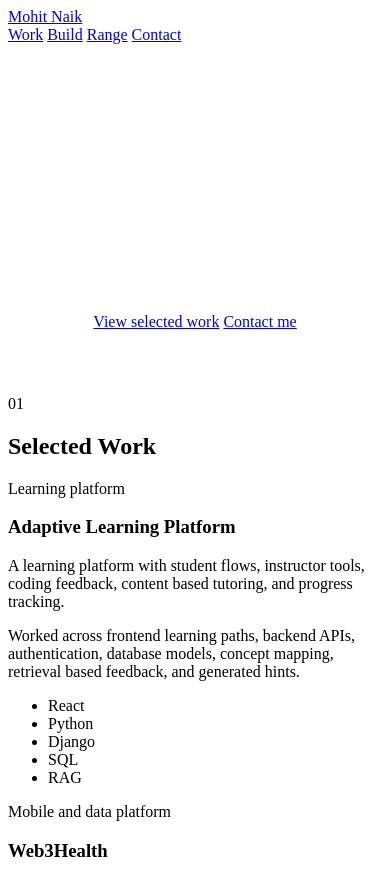
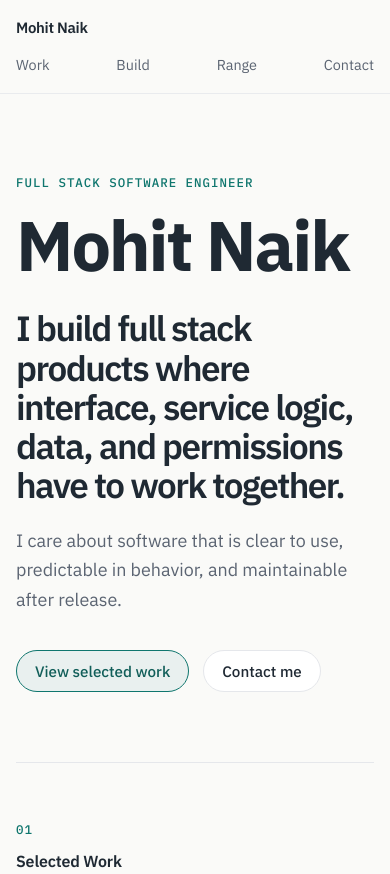
Before and after one commit to Mohitnaik21/mohitnaik21.github.io, a plain HTML site: page index.html in a window 390 px wide. Shown: the top 874 px of the page. Drawn offline with Linux system fonts and the light colour scheme.

Commit message:
Replace portfolio styling with clean design system

```diff
--- a/styles/main.css
+++ b/styles/main.css
@@ -1,198 +1,383 @@
-.hero {
-  position: relative;
-  padding: 4rem 0;
-  color: white;
-  text-align: center;
+:root {
+  --color-background: #fafaf8;
+  --color-surface: #ffffff;
+  --color-text: #1f2933;
+  --color-muted: #5b6472;
+  --color-border: #e5e7eb;
+  --color-accent: #0f766e;
+  --color-accent-strong: #115e59;
+  --font-sans: "IBM Plex Sans", Arial, sans-serif;
+  --font-mono: "IBM Plex Mono", Consolas, monospace;
+  --max-width: 1080px;
 }
 
-#particles-js {
-  position: absolute;
-  top: 0;
-  left: 0;
-  width: 100%;
-  height: 100%;
-  z-index: 0; /* Ensure it's behind other content */
-  pointer-events: none; /* Prevent interaction with particles */
+* {
+  box-sizing: border-box;
 }
 
-
-.highlights .bg-white {
-  transition: transform 0.3s ease, box-shadow 0.3s ease;
+html {
+  scroll-behavior: smooth;
 }
 
-.highlights .bg-white:hover {
-  transform: translateY(-5px);
-  box-shadow: 0 8px 20px rgba(0, 0, 0, 0.2);
+body {
+  margin: 0;
+  background: var(--color-background);
+  color: var(--color-text);
+  font-family: var(--font-sans);
+  font-size: 16px;
+  line-height: 1.65;
+  text-rendering: optimizeLegibility;
+  -webkit-font-smoothing: antialiased;
 }
 
-button.theme-toggle {
-  cursor: pointer;
-  font-size: 1.5rem;
+body::selection {
+  background: rgba(15, 118, 110, 0.16);
 }
 
-/* Tabs */
-.tab-btn {
-  padding: 10px 20px;
-  background-color: #f3f4f6;
-  border-radius: 5px;
-  font-size: 16px;
-  cursor: pointer;
-  transition: background-color 0.3s ease;
+a {
+  color: inherit;
+  text-decoration: none;
 }
 
-.tab-btn.active {
-  background-color: #2563eb;
-  color: #fff;
+a:focus-visible,
+button:focus-visible {
+  outline: 2px solid var(--color-accent);
+  outline-offset: 4px;
 }
 
-.tab-content {
-  display: none;
+h1,
+h2,
+h3,
+p {
+  margin-top: 0;
 }
 
-.tab-content.active {
-  display: block;
+h1,
+h2,
+h3 {
+  line-height: 1.15;
+  letter-spacing: -0.03em;
 }
 
-/* Skill Box */
-.skill-box {
-  text-align: center;
-  background-color: #fff;
-  padding: 20px;
-  border-radius: 10px;
-  box-shadow: 0 4px 6px rgba(0, 0, 0, 0.1);
-  transition: transform 0.3s ease;
+p {
+  color: var(--color-muted);
 }
 
-.skill-box:hover {
-  transform: translateY(-10px);
+.page-shell {
+  width: min(var(--max-width), calc(100% - 48px));
+  margin: 0 auto;
 }
 
-/* Tooltip Styling */
-.tooltip-container {
-  position: relative;
-  display: inline-block;
-  cursor: pointer;
+.site-header {
+  position: sticky;
+  top: 0;
+  z-index: 20;
+  border-bottom: 1px solid rgba(229, 231, 235, 0.78);
+  background: rgba(250, 250, 248, 0.92);
+  backdrop-filter: blur(12px);
 }
 
-.tooltip-text {
-  visibility: hidden;
-  background-color: #555;
-  /* Dark Gray */
-  color: white;
-  text-align: center;
-  padding: 5px 10px;
-  border-radius: 5px;
-  position: absolute;
-  z-index: 1;
-  bottom: 150%;
-  /* Position above the button */
-  left: 50%;
-  transform: translateX(-50%);
-  opacity: 0;
-  transition: opacity 0.3s ease-in-out;
+.nav-shell {
+  display: flex;
+  min-height: 72px;
+  align-items: center;
+  justify-content: space-between;
+  gap: 24px;
 }
 
-.tooltip-text::after {
-  content: '';
-  position: absolute;
-  top: 100%;
-  /* Arrow pointing down */
-  left: 50%;
-  margin-left: -5px;
-  border-width: 5px;
-  border-style: solid;
-  border-color: #555 transparent transparent transparent;
+.brand {
+  font-weight: 600;
+  letter-spacing: -0.02em;
 }
 
-.tooltip-container:hover .tooltip-text {
-  visibility: visible;
-  opacity: 1;
+.site-nav {
+  display: flex;
+  align-items: center;
+  gap: 28px;
+  color: var(--color-muted);
+  font-size: 0.94rem;
 }
 
-
-
-/* Toast Styling */
-.toast {
-  position: fixed;
-  top: 20px;
-  left: 50%;
-  transform: translateX(-50%);
-  background-color: #2563eb;
-  /* Tailwind blue-600 */
-  color: white;
-  padding: 10px 20px;
-  border-radius: 5px;
-  box-shadow: 0 4px 6px rgba(0, 0, 0, 0.1);
-  display: none;
-  z-index: 1000;
+.site-nav a,
+.hero-actions a,
+.contact-links a {
+  transition: color 160ms ease, border-color 160ms ease, background-color 160ms ease;
 }
 
-.toast.show {
-  display: block;
-  animation: fade-in-out 4s ease forwards;
+.site-nav a:hover,
+.contact-links a:hover {
+  color: var(--color-accent);
 }
 
-/* Private Repo Notification Styling */
-.private-repo-message {
-  position: fixed;
-  top: 10%;
-  left: 50%;
-  transform: translate(-50%, 0);
-  background-color: #1f2937;
-  /* Tailwind gray-800 */
-  color: #ffffff;
-  padding: 10px 20px;
-  border-radius: 5px;
-  box-shadow: 0 4px 6px rgba(0, 0, 0, 0.1);
-  font-size: 16px;
-  font-weight: 500;
-  z-index: 1000;
-  opacity: 0;
-  animation: fade-in-out 4s ease forwards;
+.hero {
+  padding: 112px 0 96px;
 }
 
-@keyframes fade-in-out {
-  0% {
-    opacity: 0;
-    transform: translate(-50%, -10px);
+.eyebrow,
+.work-type,
+.section-label span {
+  color: var(--color-accent);
+  font-family: var(--font-mono);
+  font-size: 0.78rem;
+  font-weight: 500;
+  letter-spacing: 0.08em;
+  text-transform: uppercase;
+}
+
+.hero h1 {
+  max-width: 720px;
+  margin-bottom: 24px;
+  color: var(--color-text);
+  font-size: clamp(3.2rem, 9vw, 7.3rem);
+  font-weight: 700;
+}
+
+.hero-statement {
+  max-width: 850px;
+  margin-bottom: 20px;
+  color: var(--color-text);
+  font-size: clamp(1.6rem, 3.8vw, 3.15rem);
+  font-weight: 600;
+  line-height: 1.12;
+  letter-spacing: -0.045em;
+}
+
+.hero-support {
+  max-width: 680px;
+  margin-bottom: 36px;
+  font-size: 1.12rem;
+}
+
+.hero-actions,
+.contact-links {
+  display: flex;
+  flex-wrap: wrap;
+  gap: 14px;
+}
+
+.hero-actions a,
+.contact-links a {
+  display: inline-flex;
+  align-items: center;
+  justify-content: center;
+  min-height: 42px;
+  border: 1px solid var(--color-border);
+  border-radius: 999px;
+  padding: 0 18px;
+  background: var(--color-surface);
+  color: var(--color-text);
+  font-size: 0.95rem;
+  font-weight: 500;
+}
+
+.hero-actions a:first-child,
+.contact-links a:hover {
+  border-color: var(--color-accent);
+  background: rgba(15, 118, 110, 0.07);
+  color: var(--color-accent-strong);
+}
+
+.section-grid {
+  display: grid;
+  grid-template-columns: 220px minmax(0, 1fr);
+  gap: 56px;
+  border-top: 1px solid var(--color-border);
+  padding: 72px 0;
+}
+
+.section-label {
+  position: sticky;
+  top: 104px;
+  align-self: start;
+}
+
+.section-label h2 {
+  margin: 10px 0 0;
+  font-size: 1rem;
+  font-weight: 600;
+  letter-spacing: -0.01em;
+}
+
+.section-content {
+  min-width: 0;
+}
+
+.work-list {
+  display: grid;
+  gap: 18px;
+}
+
+.work-item,
+.principles article,
+.range-list article,
+.publication-card {
+  border: 1px solid var(--color-border);
+  border-radius: 22px;
+  background: var(--color-surface);
+}
+
+.work-item {
+  display: grid;
+  gap: 16px;
+  padding: 28px;
+}
+
+.work-item h3,
+.principles h3,
+.range-list h3,
+.publication-card h3 {
+  margin-bottom: 10px;
+  color: var(--color-text);
+  font-size: 1.22rem;
+  font-weight: 600;
+}
+
+.work-item p,
+.principles p,
+.range-list p,
+.publication-card p,
+.contact-section p {
+  max-width: 760px;
+  margin-bottom: 0;
+}
+
+.work-item p + p {
+  margin-top: -4px;
+}
+
+.tag-list {
+  display: flex;
+  flex-wrap: wrap;
+  gap: 8px;
+  margin: 2px 0 0;
+  padding: 0;
+  list-style: none;
+}
+
+.tag-list li {
+  border: 1px solid var(--color-border);
+  border-radius: 999px;
+  padding: 5px 10px;
+  background: #fbfbfa;
+  color: var(--color-muted);
+  font-family: var(--font-mono);
+  font-size: 0.76rem;
+  line-height: 1.4;
+}
+
+.principles,
+.range-list {
+  display: grid;
+  gap: 14px;
+}
+
+.principles article,
+.range-list article,
+.publication-card {
+  padding: 24px 26px;
+}
+
+.range-list article {
+  display: grid;
+  grid-template-columns: minmax(150px, 220px) minmax(0, 1fr);
+  gap: 28px;
+  align-items: baseline;
+}
+
+.range-list h3 {
+  margin-bottom: 0;
+  font-size: 1rem;
+}
+
+.publication-card h3 {
+  max-width: 720px;
+}
+
+.contact-section {
+  padding-bottom: 92px;
+}
+
+.contact-section .section-content {
+  display: grid;
+  gap: 24px;
+}
+
+.site-footer {
+  border-top: 1px solid var(--color-border);
+  padding: 28px 0;
+}
+
+.site-footer p {
+  margin: 0;
+  color: var(--color-muted);
+  font-size: 0.92rem;
+}
+
+@media (max-width: 820px) {
+  .page-shell {
+    width: min(100% - 32px, var(--max-width));
   }
 
-  10%,
-  90% {
-    opacity: 1;
-    transform: translate(-50%, 0);
+  .nav-shell {
+    min-height: 64px;
   }
 
-  100% {
-    opacity: 0;
-    transform: translate(-50%, -10px);
+  .site-nav {
+    gap: 16px;
+    font-size: 0.9rem;
+  }
+
+  .hero {
+    padding: 78px 0 70px;
+  }
+
+  .section-grid {
+    grid-template-columns: 1fr;
+    gap: 28px;
+    padding: 54px 0;
+  }
+
+  .section-label {
+    position: static;
+  }
+
+  .work-item,
+  .principles article,
+  .range-list article,
+  .publication-card {
+    border-radius: 18px;
+    padding: 22px;
+  }
+
+  .range-list article {
+    grid-template-columns: 1fr;
+    gap: 8px;
   }
 }
 
+@media (max-width: 560px) {
+  body {
+    font-size: 15px;
+  }
 
-.tag {
-  display: inline-block;
-  background-color: #e2e8f0;
-  /* Tailwind gray-200 */
-  color: #4a5568;
-  /* Tailwind gray-600 */
-  padding: 0.3rem 0.5rem;
-  font-size: 0.875rem;
-  /* Tailwind text-sm */
-  border-radius: 0.25rem;
-  /* Tailwind rounded */
-  font-weight: 500;
-  /* Tailwind font-medium */
+  .nav-shell {
+    align-items: flex-start;
+    flex-direction: column;
+    gap: 12px;
+    padding: 16px 0;
+  }
+
+  .site-nav {
+    width: 100%;
+    justify-content: space-between;
+    gap: 10px;
+  }
+
+  .hero h1 {
+    font-size: clamp(3rem, 18vw, 4.8rem);
+  }
+
+  .hero-statement {
+    font-size: clamp(1.55rem, 9vw, 2.4rem);
+  }
 }
-
-.tag:hover {
-  background-color: #cbd5e0;
-  /* Tailwind gray-300 */
-  color: #2d3748;
-  /* Tailwind gray-700 */
-}
-
-.bg-gray-100:hover, .bg-white:hover {
-  transform: translateY(-5px);
-  transition: transform 0.3s ease-in-out;
-}
```
